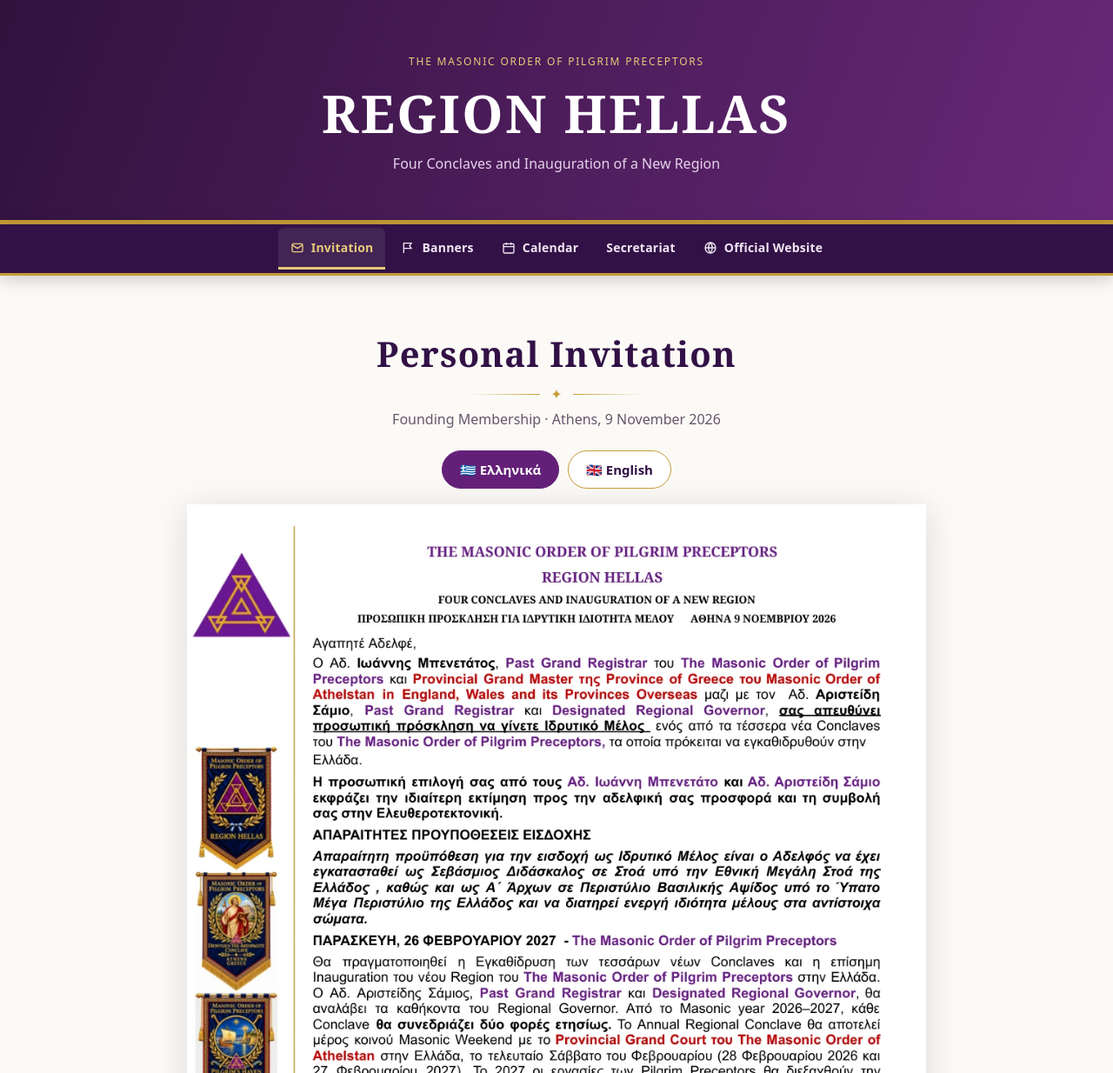
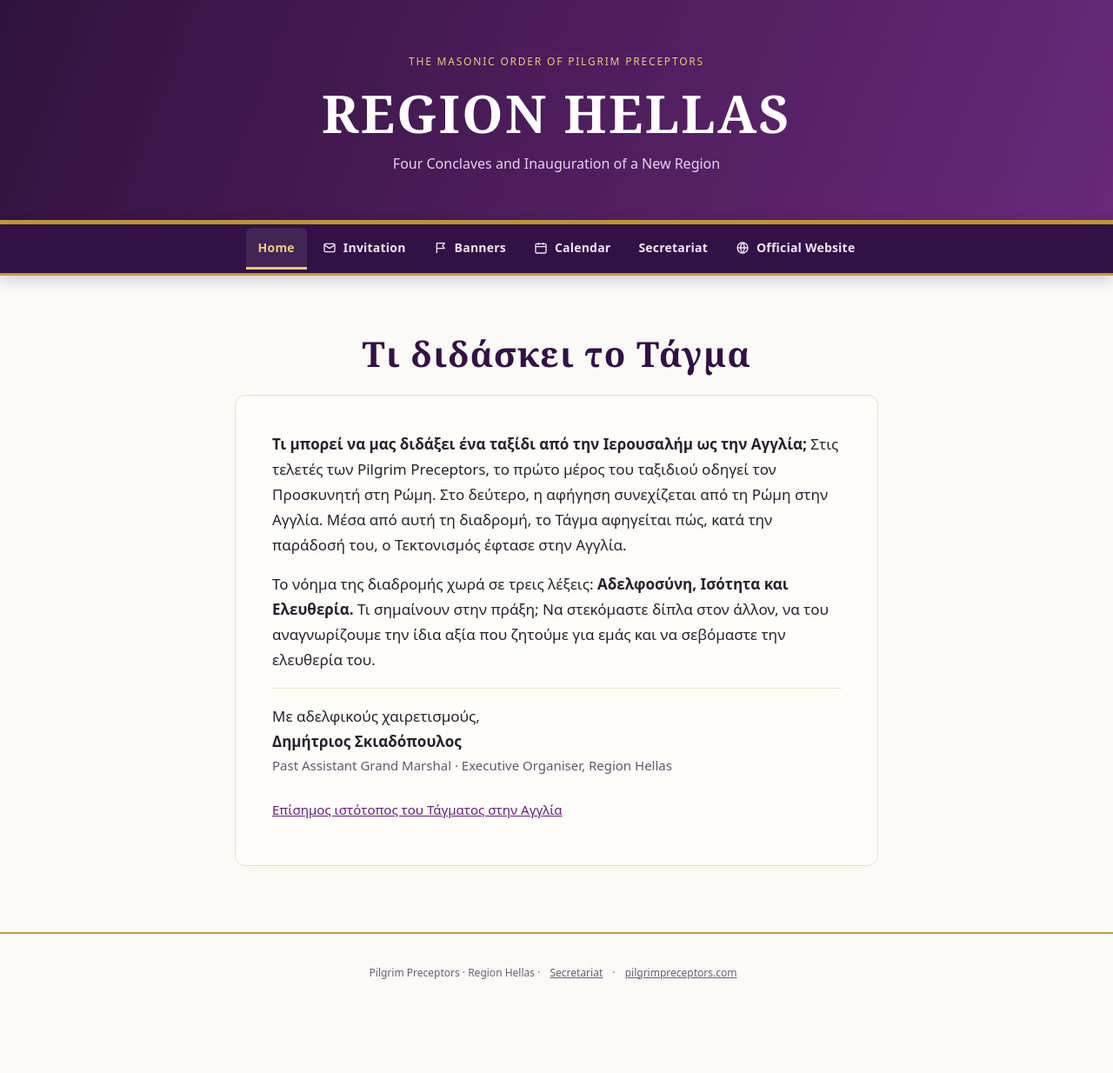
Before and after one commit to webappngdsib/Masonic-Order-of-Pilgrim-Preceptors, a plain HTML site: page index.html in a window 1280 px wide. Shown: the top 1234 px of the page at 87% size. After the commit the page ends 1162 px from the top, so only its background shows below. Drawn offline with Linux system fonts and the light colour scheme.

Commit message:
Introduce the Order’s teachings on the Region Hellas homepage

```diff
--- a/index.html
+++ b/index.html
@@ -221,6 +221,24 @@ footer a { display: inline-flex; align-items: center; min-height: 44px; margin-i
   html { scroll-behavior: auto; }
   *, *::before, *::after { animation: none !important; transition: none !important; }
 }
+.order-intro {
+  max-width: 740px;
+  margin: 20px auto 0;
+  padding: clamp(20px, 5vw, 42px);
+  background: var(--surface);
+  border: 1px solid var(--line);
+  border-radius: 12px;
+}
+.order-intro p { font-size: 1.0625rem; line-height: 1.7; margin: 0 0 1em; }
+.order-intro .signature { padding-top: 18px; border-top: 1px solid var(--line); margin-bottom: 0; }
+.order-intro .signature span { display: block; color: var(--muted); font-size: .9375rem; }
+.order-intro .order-source { margin: 16px 0 0; font-size: .9375rem; }
+.order-intro .order-source a { display: inline-flex; align-items: center; min-height: 44px; }
+@media (max-width: 600px) {
+  nav.menu ul { grid-template-columns: repeat(6, minmax(0, 1fr)); }
+  nav.menu li { grid-column: span 2; }
+  nav.menu li:nth-child(4), nav.menu li:nth-child(5) { grid-column: span 3; }
+}
 </style>
 </head>
 <body>
@@ -233,6 +251,7 @@ footer a { display: inline-flex; align-items: center; min-height: 44px; margin-i
 
 <nav class="menu" aria-label="Main menu">
   <ul>
+    <li><a href="#home" data-view="home">Home</a></li>
     <li><a href="#invitation" data-view="invitation"><svg viewBox="0 0 24 24" fill="none" stroke="currentColor" stroke-width="2"><rect x="3" y="5" width="18" height="14" rx="2"/><path d="m3 7 9 6 9-6"/></svg>Invitation</a></li>
     <li><a href="#banners" data-view="banners"><svg viewBox="0 0 24 24" fill="none" stroke="currentColor" stroke-width="2"><path d="M5 3v18M5 4h13l-3 4.5 3 4.5H5"/></svg>Banners</a></li>
     <li><a href="#calendar" data-view="calendar"><svg viewBox="0 0 24 24" fill="none" stroke="currentColor" stroke-width="2"><rect x="3" y="5" width="18" height="16" rx="2"/><path d="M16 3v4M8 3v4M3 10h18"/></svg>Calendar</a></li>
@@ -242,8 +261,18 @@ footer a { display: inline-flex; align-items: center; min-height: 44px; margin-i
 </nav>
 
 <main id="main-content" tabindex="-1">
+  <section class="view active" id="view-home" lang="el" aria-labelledby="h-home">
+    <h2 class="title" id="h-home">Τι διδάσκει το Τάγμα</h2>
+    <div class="order-intro">
+      <p><strong>Τι μπορεί να μας διδάξει ένα ταξίδι από την Ιερουσαλήμ ως την Αγγλία;</strong> Στις τελετές των Pilgrim Preceptors, το πρώτο μέρος του ταξιδιού οδηγεί τον Προσκυνητή στη Ρώμη. Στο δεύτερο, η αφήγηση συνεχίζεται από τη Ρώμη στην Αγγλία. Μέσα από αυτή τη διαδρομή, το Τάγμα αφηγείται πώς, κατά την παράδοσή του, ο Τεκτονισμός έφτασε στην Αγγλία.</p>
+      <p>Το νόημα της διαδρομής χωρά σε τρεις λέξεις: <strong>Αδελφοσύνη, Ισότητα και Ελευθερία.</strong> Τι σημαίνουν στην πράξη; Να στεκόμαστε δίπλα στον άλλον, να του αναγνωρίζουμε την ίδια αξία που ζητούμε για εμάς και να σεβόμαστε την ελευθερία του.</p>
+      <p class="signature">Με αδελφικούς χαιρετισμούς,<br><strong>Δημήτριος Σκιαδόπουλος</strong><span lang="en">Past Assistant Grand Marshal · Executive Organiser, Region Hellas</span></p>
+      <p class="order-source"><a href="https://pilgrimpreceptors.com/">Επίσημος ιστότοπος του Τάγματος στην Αγγλία</a></p>
+    </div>
+  </section>
+
   <!-- INVITATION -->
-  <section class="view active" id="view-invitation" aria-labelledby="h-inv">
+  <section class="view" id="view-invitation" aria-labelledby="h-inv">
     <h2 class="title" id="h-inv">Personal Invitation</h2>
     <div class="rule">✦</div>
     <p class="sub">Founding Membership · Athens, 9 November 2026</p>
@@ -350,9 +379,9 @@ function choose(lang){
 choose('el');
 
 // Simple hash router
-const views=['invitation','banners','calendar','secretariat'];
+const views=['home','invitation','banners','calendar','secretariat'];
 function route(){
-  const v=views.includes(location.hash.slice(1))?location.hash.slice(1):'invitation';
+  const v=views.includes(location.hash.slice(1))?location.hash.slice(1):'home';
   views.forEach(n=>document.getElementById('view-'+n).classList.toggle('active',n===v));
   document.querySelectorAll('nav.menu a[data-view]').forEach(a=>{if(a.dataset.view===v)a.setAttribute('aria-current','page');else a.removeAttribute('aria-current')});
 }
```
